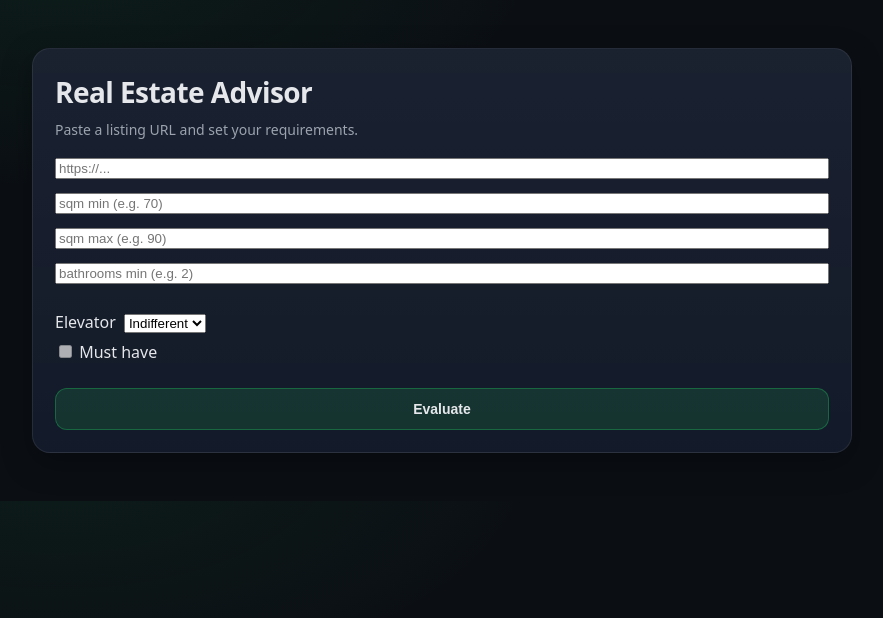
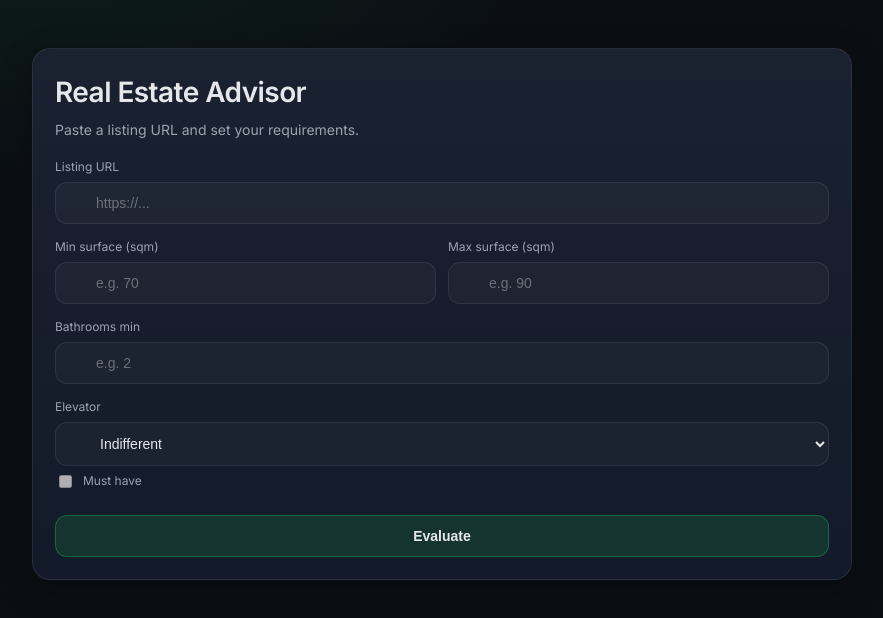
Before and after one commit to gi9494/real-estate-advisor, a Next.js app in the folder frontend/: page / in a window 1280 px wide. Shown: the top 618 px of the page, without its empty margins (198-1081 px from the left). Built offline with nearby package versions, Linux system fonts and the light colour scheme.

Commit message:
UI improvements

```diff
--- a/frontend/src/app/globals.css
+++ b/frontend/src/app/globals.css
@@ -1,3 +1,5 @@
+@import url("https://fonts.googleapis.com/css2?family=Inter:wght@300;400;500;600&display=swap");
+
 /* ===== Reset minimo ===== */
 * {
   box-sizing: border-box;
@@ -28,9 +30,9 @@ body {
     ),
     var(--bg);
   color: var(--text);
-  font-family: ui-sans-serif, system-ui, -apple-system, BlinkMacSystemFont,
-    "Segoe UI", Roboto, Helvetica, Arial, "Apple Color Emoji",
-    "Segoe UI Emoji";
+  font-family: "Inter", ui-sans-serif, system-ui, -apple-system,
+    BlinkMacSystemFont, "Segoe UI", Roboto, Helvetica, Arial, sans-serif;
+
   line-height: 1.5;
 }
 
--- a/frontend/src/app/page.tsx
+++ b/frontend/src/app/page.tsx
@@ -3,6 +3,13 @@ import { useState } from "react";
 import { useRouter } from "next/navigation";
 
 export const dynamic = "force-dynamic";
+
+type FieldErrors = {
+  url?: string;
+  sqmMin?: string;
+  sqmMax?: string;
+  bathroomsMin?: string;
+};
 
 export default function Home() {
   // State: React memory for each field (strings for now)
@@ -11,19 +18,13 @@ export default function Home() {
   const [sqmMax, setSqmMax] = useState("");
   const [bathroomsMin, setBathroomsMin] = useState("");
 
-  // Nice to have
-  const [elevator, setElevator] = useState<"indifferent" | "yes" | "no">("indifferent");
+  // Preferences
+  const [elevator, setElevator] = useState<"indifferent" | "yes" | "no">(
+    "indifferent"
+  );
   const [elevatorMustHave, setElevatorMustHave] = useState(false);
 
   const router = useRouter();
-
-
-  type FieldErrors = {
-    url?: string;
-    sqmMin?: string;
-    sqmMax?: string;
-    bathroomsMin?: string;
-  };
   const [errors, setErrors] = useState<FieldErrors>({});
 
   function onSubmit(e: React.FormEvent) {
@@ -85,7 +86,6 @@ export default function Home() {
     router.push(`/results?${params.toString()}`);
   }
 
-
   return (
     <main className="container">
       <div className="card">
@@ -93,59 +93,81 @@ export default function Home() {
         <p className="sub">Paste a listing URL and set your requirements.</p>
 
         <form className="form" onSubmit={onSubmit}>
+          {/* URL */}
+          <div className="field">
+            <label className="label">Listing URL</label>
             <input
+              className="input"
               placeholder="https://..."
               value={url}
               onChange={(e) => setUrl(e.target.value)}
             />
             {errors.url && <p className="error">{errors.url}</p>}
+          </div>
 
+          {/* sqm min/max */}
+          <div className="row2">
+            <div className="field">
+              <label className="label">Min surface (sqm)</label>
               <input
-            placeholder="sqm min (e.g. 70)"
+                className="input"
+                placeholder="e.g. 70"
                 value={sqmMin}
                 onChange={(e) => setSqmMin(e.target.value)}
               />
               {errors.sqmMin && <p className="error">{errors.sqmMin}</p>}
+            </div>
 
+            <div className="field">
+              <label className="label">Max surface (sqm)</label>
               <input
-            placeholder="sqm max (e.g. 90)"
+                className="input"
+                placeholder="e.g. 90"
                 value={sqmMax}
                 onChange={(e) => setSqmMax(e.target.value)}
               />
               {errors.sqmMax && <p className="error">{errors.sqmMax}</p>}
+            </div>
+          </div>
 
+          {/* bathrooms */}
+          <div className="field">
+            <label className="label">Bathrooms min</label>
             <input
-            placeholder="bathrooms min (e.g. 2)"
+              className="input"
+              placeholder="e.g. 2"
               value={bathroomsMin}
               onChange={(e) => setBathroomsMin(e.target.value)}
             />
-          {errors.bathroomsMin && <p className="error">{errors.bathroomsMin}</p>}
+            {errors.bathroomsMin && (
+              <p className="error">{errors.bathroomsMin}</p>
+            )}
+          </div>
 
-          <div style={{ marginTop: 12 }}>
-            <label>
-              Elevator
+          {/* elevator */}
+          <div className="field">
+            <label className="label">Elevator</label>
             <select
+              className="select"
               value={elevator}
               onChange={(e) => {
                 const v = e.target.value as "indifferent" | "yes" | "no";
                 setElevator(v);
                 if (v === "indifferent") setElevatorMustHave(false);
               }}
-                style={{ marginLeft: 8 }}
             >
               <option value="indifferent">Indifferent</option>
               <option value="yes">Yes</option>
               <option value="no">No</option>
             </select>
-            </label>
 
-            <label style={{ display: "block", marginTop: 6 }}>
+            <label className="label" style={{ display: "flex", gap: 8 }}>
               <input
                 type="checkbox"
                 checked={elevatorMustHave}
                 onChange={(e) => setElevatorMustHave(e.target.checked)}
                 disabled={elevator === "indifferent"}
-              />{" "}
+              />
               Must have
             </label>
           </div>
@@ -157,5 +179,4 @@ export default function Home() {
       </div>
     </main>
   );
-
 }
```
Lines whose indentation alone changed are shown as unchanged.
